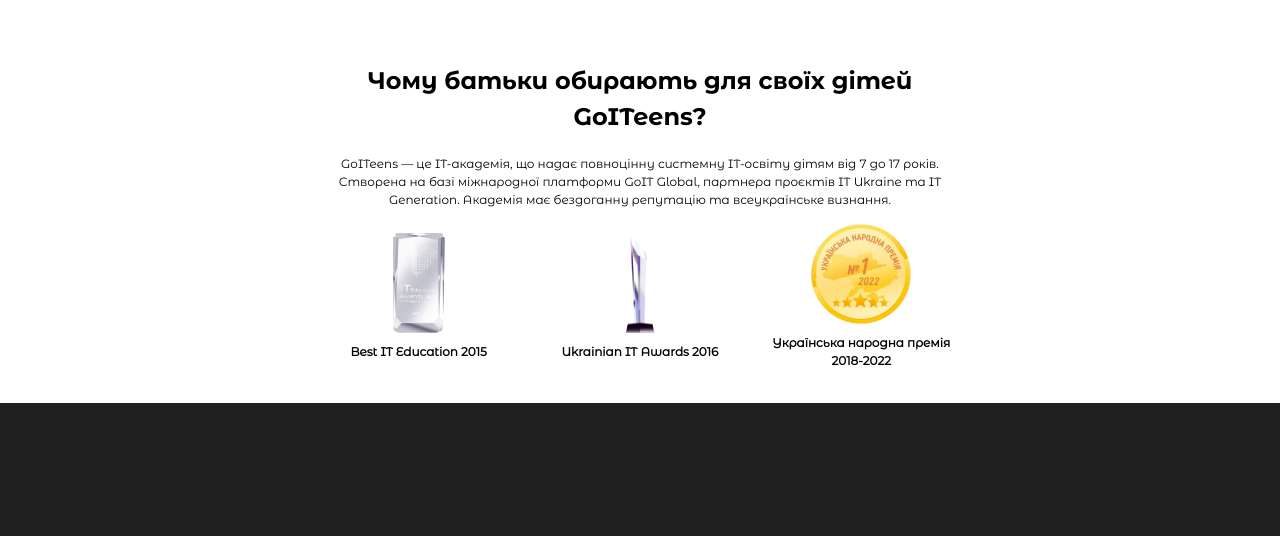
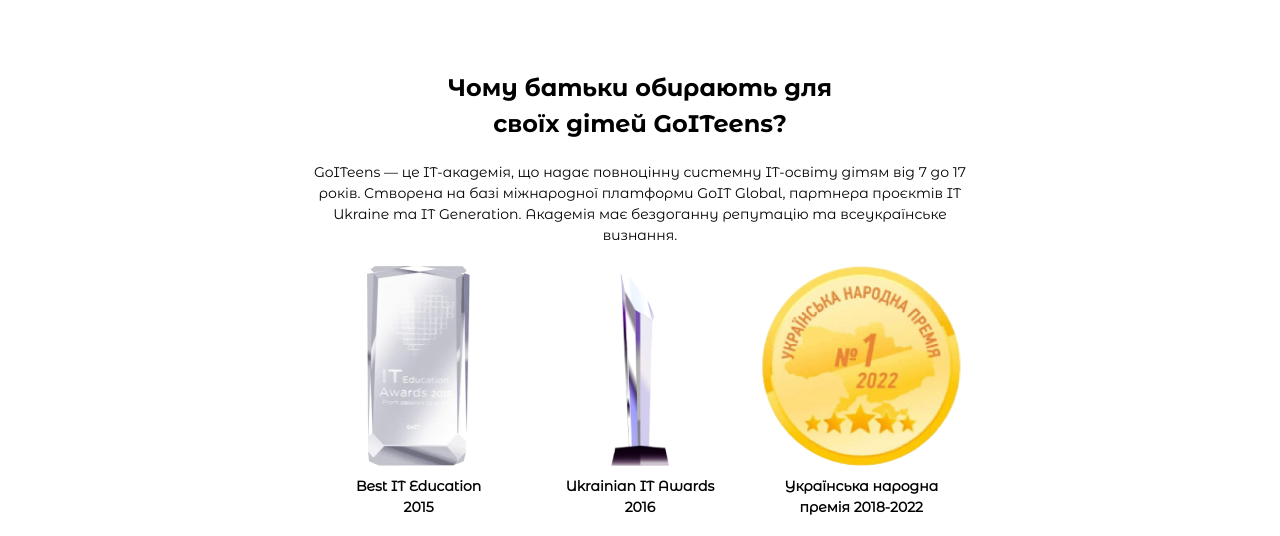
Before and after one commit to TurchynykOleksii/minecraft, a website: page src/html/pages/index.html in a window 1280 px wide. Shown: the part 4245-4781 px from the top of the page. Drawn offline with nearby package versions, Linux system fonts and the light colour scheme; files that its build step writes are made by us from their sources; files whose address does not match are found by name; a web font is replaced by a local one.

Commit message:
awards done

```diff
--- a/src/assets/scss/layouts/awards.scss
+++ b/src/assets/scss/layouts/awards.scss
@@ -1,7 +1,19 @@
 .mncrft__awards {
   padding-bottom: 33px;
   padding-top: 33px;
+  @include mq(tablet) {
+    padding-bottom: 40px;
+    padding-top: 40px;
+  }
+  @include mq(desktop) {
+    padding-bottom: 60px;
+    padding-top: 60px;
+  }
   .mncrft__container {
+    display: flex;
+    flex-direction: column;
+    align-items: center;
+
     h2 {
       font-family: var(--font-bold);
       font-size: 20px;
@@ -9,9 +21,11 @@
       margin-bottom: 20px;
       @include mq(tablet) {
         font-size: 24px;
+        max-width: 440px;
       }
       @include mq(desktop) {
         font-size: 40px;
+        max-width: 600px;
       }
     }
 
@@ -19,24 +33,56 @@
       font-size: 12px;
       text-align: center;
       margin-bottom: 15px;
+      @include mq(tablet) {
+        font-size: 14px;
+        margin-bottom: 20px;
+      }
+      @include mq(desktop) {
+        font-size: 16px;
+        margin-bottom: 90px;
+        max-width: 810px;
+      }
     }
+
     ul {
       display: flex;
       align-items: center;
-      justify-content: space-around;
+      justify-content: space-between;
+      @include mq(tablet) {
+        width: 100%;
+      }
 
       li {
         flex-basis: 30%;
         display: flex;
         flex-direction: column;
         align-items: center;
+        @include mq(tablet) {
+          flex-basis: 50%;
+        }
+
         img {
-          max-height: 100px;
+          max-height: 110px;
           margin-bottom: 10px;
+          @include mq(tablet) {
+            max-height: 200px;
+          }
+          @include mq(desktop) {
+            max-height: 300px;
+          }
         }
+
         h3 {
           font-size: 12px;
           text-align: center;
+          @include mq(tablet) {
+            font-size: 14px;
+            max-width: 155px;
+          }
+          @include mq(desktop) {
+            font-size: 24px;
+            max-width: 270px;
+          }
         }
       }
     }
```
